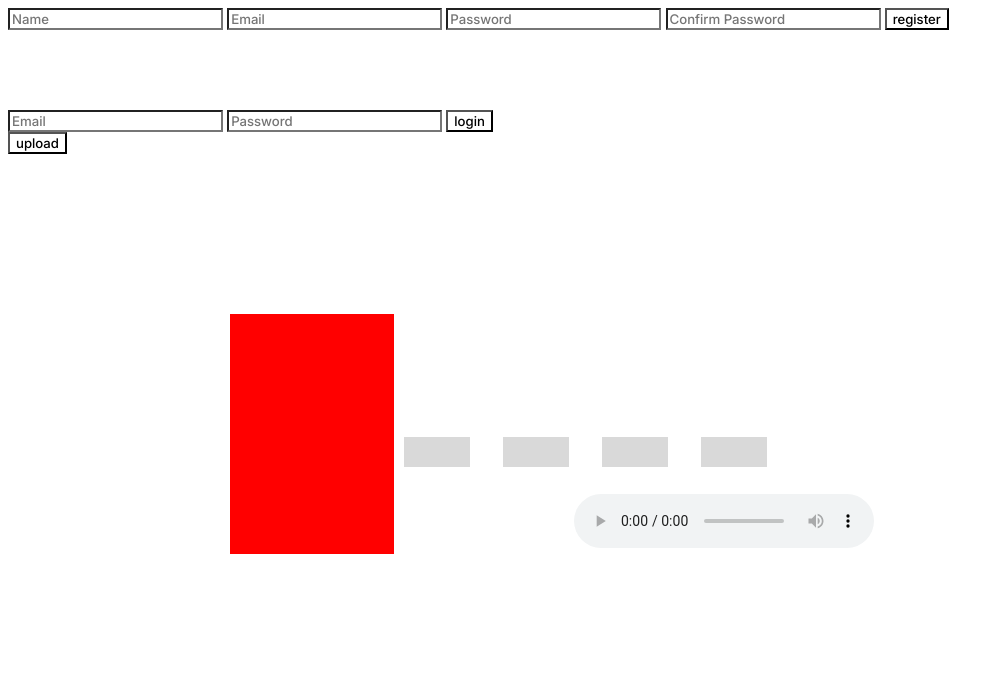
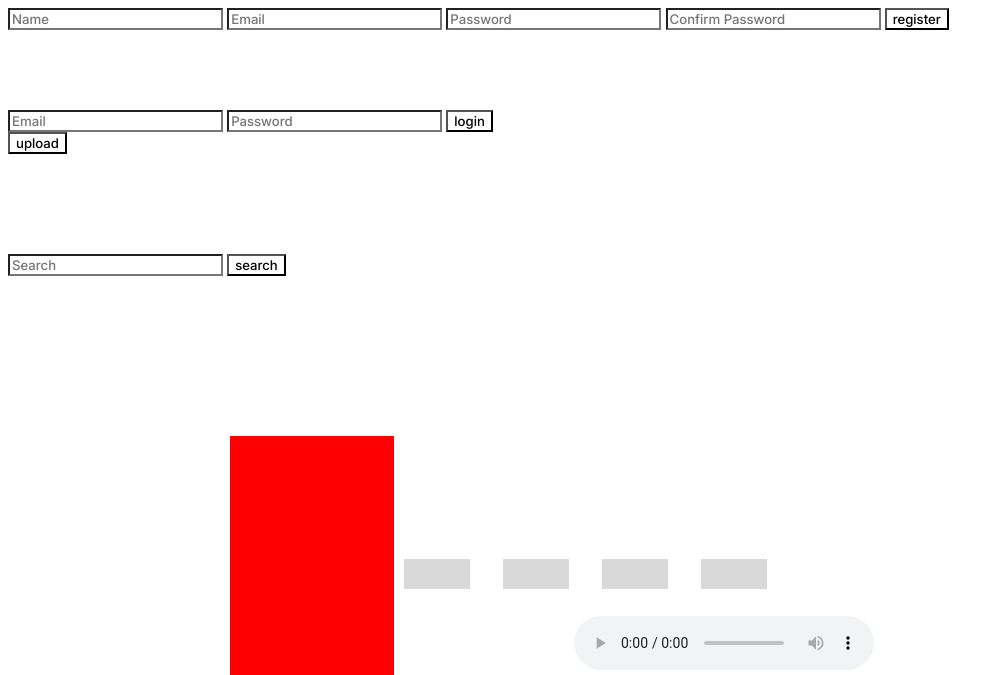
Before and after one commit to maguzzz/CloudSound, a PHP site: page / in a window 1280 px wide. Shown: the top 675 px of the page, without its empty margins (0-1004 px from the left). Run offline with PHP 8.4, Linux system fonts and the light colour scheme; tables that the repository leaves empty or names only in its code hold one stand-in row (values such as "Sample post").

Commit message:
search begonnen

```diff
--- a/Controller/MainController.php
+++ b/Controller/MainController.php
@@ -5,9 +5,9 @@ require_once './Database/connectionDB.php';
 
 class MainController {
 
-    public function index() {
+    public function index($searchSong = null) {
         session_start();
-        Flight::view()->set('songs', DBGetSongs());
+        Flight::view()->set('songs', DBGetSongs($searchSong));
 
 
         $sessionId = $_SESSION['id'] ?? "NO ID FOUND";
--- a/Views/main.php
+++ b/Views/main.php
@@ -11,7 +11,7 @@
 
 <body>
 
-    <form id="registerForm" action="/CloudSound/" method="post" enctype="multipart/form-data">
+    <form id="registerForm" action="/CloudSound/register" method="post" enctype="multipart/form-data">
 
         <input type="text" name="registerName" placeholder="Name" required>
         <input type="text" name="registerEmail" placeholder="Email" required>
@@ -32,7 +32,6 @@
         <button type="submit">upload</button>
     </form>
 
-
     <!--<h1><?php echo htmlspecialchars($sessionID) ?></h1>-->
 
     <?php if ($sessionID != 'NO ID FOUND'): ?>
@@ -40,6 +39,13 @@
             <input type="submit" value="logout"></button>
         </form>
     <?php endif; ?>
+
+    <br><br><br><br><br>
+
+    <form id="searchForm" action="/CloudSound/search" method="get" enctype="multipart/form-data">
+        <input type="text" name="searchField" placeholder="Search">
+        <input type="submit" value="search">
+    </form>
 
     <div id="MusicPlayerContainer">
 
--- a/index.php
+++ b/index.php
@@ -10,13 +10,15 @@ require 'Controller/MainController.php';
 $mainController = new MainController();
 
 Flight::route('GET  /', array($mainController, 'index'));
-Flight::route('POST /', array($mainController,'createUser'));
+
+Flight::route('POST /regiter', array($mainController,'createUser'));
 
 Flight::route('POST /login', array($mainController,'setSession'));
 Flight::route('POST /logout', array($mainController,'logout'));
 
 Flight::route('GET  /upload', array($uploadController, 'index'));
-Flight::route('POST /upload', array($uploadController, 'upload'));
-;
+Flight::route('POST /upload', array($uploadController, 'upload'));;
+
+Flight::route('GET /search', function() { echo('lol'); });
 
 Flight::start();
```
